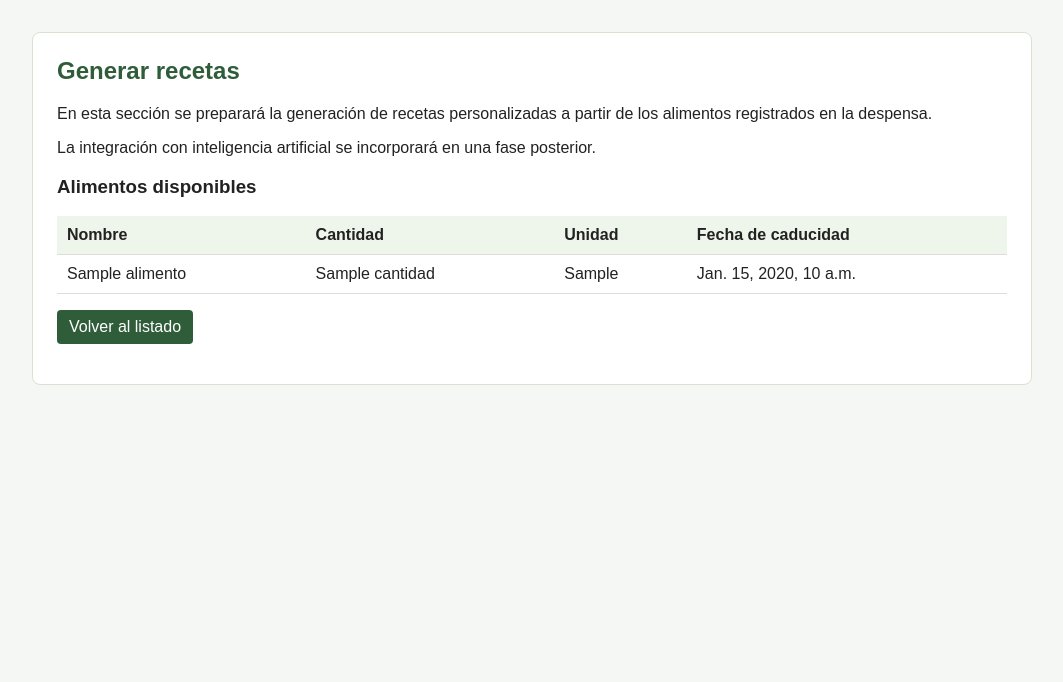
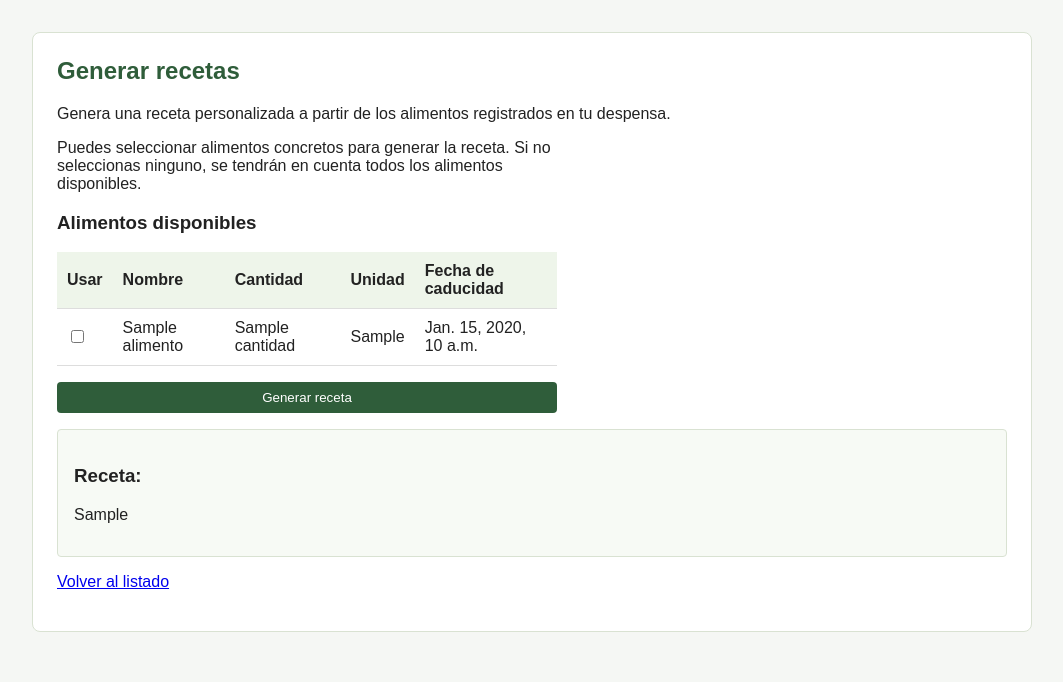
Before and after one commit to 981carlo/zero_food_waste, a Django app: template despensa/templates/despensa/generar_recetas.html in a window 1280 px wide. Shown: the part 118-800 px from the top of the page, without its empty margins (108-1171 px from the left). Run offline with Django 5.2, Linux system fonts and the light colour scheme; the template is opened without the code that fills it: most values are stand-ins (such as "Sample title", 1, 10 or a date in 2020).

Commit message:
feat: generar recetas con llm

```diff
--- a/core/static/core/css/styles.css
+++ b/core/static/core/css/styles.css
@@ -136,3 +136,24 @@ ul {
   flex-wrap: wrap;
   margin-bottom: 16px;
 }
+
+.recipe {
+  margin-top: 16px;
+  padding: 16px;
+  border: 1px solid #d9e2d2;
+  border-radius: 4px;
+  background-color: #f7faf5;
+}
+
+.loading-message {
+  margin-top: 12px;
+  padding: 12px 16px;
+  border: 1px solid #d9e2d2;
+  border-radius: 4px;
+  background-color: #f7faf5;
+  font-weight: bold;
+}
+
+.hidden {
+  display: none;
+}
--- a/despensa/templates/despensa/generar_recetas.html
+++ b/despensa/templates/despensa/generar_recetas.html
@@ -8,20 +8,23 @@ Generar recetas - Zero Food Waste
 <h2>Generar recetas</h2>
 
 <p>
-  En esta sección se preparará la generación de recetas personalizadas a partir
-  de los alimentos registrados en la despensa.
+  Genera una receta personalizada a partir de los alimentos registrados en tu despensa.
 </p>
 
+{% if alimentos %}
+<form method="post" id="recipe-form">
+  {% csrf_token %}
+
     <p>
-  La integración con inteligencia artificial se incorporará en una fase posterior.
+      Puedes seleccionar alimentos concretos para generar la receta.
+      Si no seleccionas ninguno, se tendrán en cuenta todos los alimentos disponibles.
     </p>
 
   <h3>Alimentos disponibles</h3>
-
-{% if alimentos %}
   <table>
     <thead>
       <tr>
+        <th>Usar</th>
         <th>Nombre</th>
         <th>Cantidad</th>
         <th>Unidad</th>
@@ -31,6 +34,13 @@ Generar recetas - Zero Food Waste
     <tbody>
       {% for alimento in alimentos %}
       <tr>
+        <td>
+          <input
+            type="checkbox"
+            name="alimentos_seleccionados"
+            value="{{ alimento.id }}"
+          >
+        </td>
         <td>{{ alimento.nombre }}</td>
         <td>{{ alimento.cantidad }}</td>
         <td>{{ alimento.unidad_medida }}</td>
@@ -39,11 +49,44 @@ Generar recetas - Zero Food Waste
       {% endfor %}
     </tbody>
   </table>
+
+  <p class="actions">
+    <button type="submit" id="generate-button">Generar receta</button>
+  </p>
+</form>
+
+<p id="loading-message" class="loading-message hidden">
+  Generando receta, por favor espera...
+</p>
 {% else %}
 <p>No tienes alimentos registrados todavía.</p>
 {% endif %}
 
-<p class="actions">
-  <a class="button-link" href="{% url 'despensa:listado_alimentos' %}">Volver al listado</a>
+{% if receta_generada %}
+
+
+<div class="recipe">
+  <h3>Receta:</h3>
+  {{ receta_generada|linebreaks }}
+</div>
+{% endif %}
+
+
+<p>
+  <a href="{% url 'despensa:listado_alimentos' %}">Volver al listado</a>
 </p>
+
+<script>
+  const recipeForm = document.getElementById("recipe-form");
+  const generateButton = document.getElementById("generate-button");
+  const loadingMessage = document.getElementById("loading-message");
+
+  if (recipeForm) {
+    recipeForm.addEventListener("submit", function () {
+      generateButton.disabled = true;
+      generateButton.textContent = "Generando...";
+      loadingMessage.classList.remove("hidden");
+    });
+  }
+</script>
 {% endblock %}
--- a/despensa/templates/despensa/listado_alimentos.html
+++ b/despensa/templates/despensa/listado_alimentos.html
@@ -9,6 +9,7 @@ Listado de alimentos - Zero Food Waste
 
 <p class="actions">
   <a class="button-link" href="{% url 'despensa:alta_alimento' %}">Añadir alimento</a>
+  <a class="button-link" href="{% url 'despensa:alimentos_proximos' %}">Próximos a caducar</a>
 </p>
 
 {% if alimentos %}
@@ -43,7 +44,7 @@ Listado de alimentos - Zero Food Waste
 {% endif %}
 
 <p class="actions">
-  <a class="button-link" href="{% url 'despensa:alimentos_proximos' %}">Próximos a caducar</a>
+  <a class="button-link" href="{% url 'despensa:generar_recetas' %}">Generar recetas</a>
 </p>
 
 <p>
```
Also changed, not shown: despensa/services.py (added, +98 -0 lines), despensa/views.py (+30 -1 lines). Lines whose indentation alone changed are shown as unchanged.
